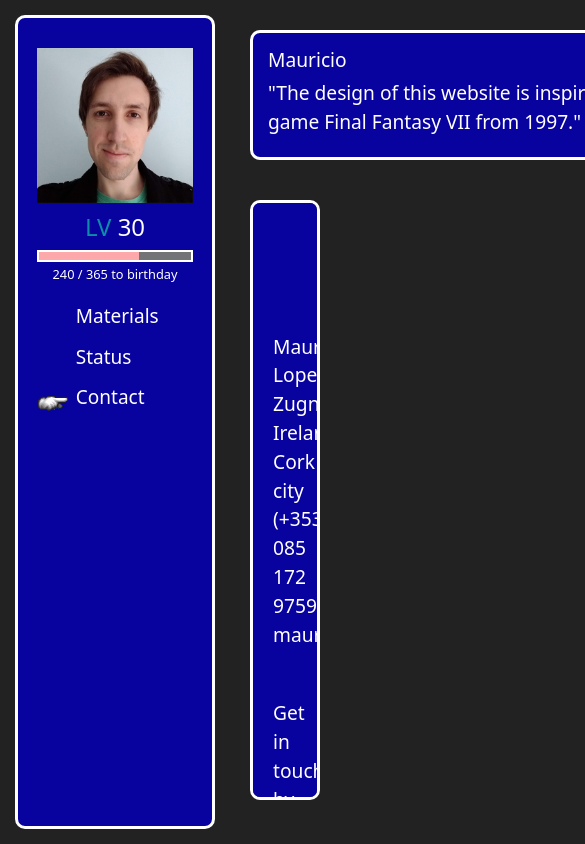
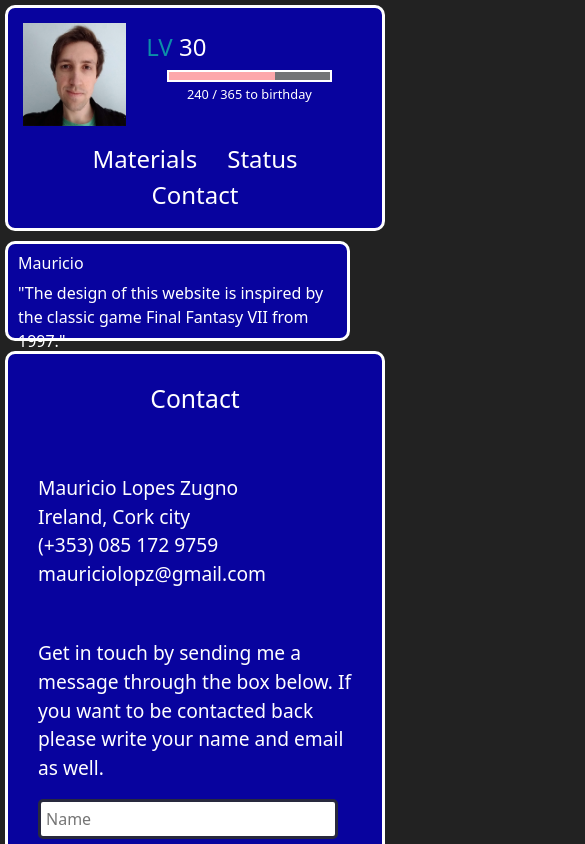
Before and after one commit to MauricioLZ/portfolio, a React (Create React App) app: page / in a window 390 px wide. Both pictures are taken after a click on the link "Contact". Shown: the top 844 px of the page, 585 px wide, since content can reach past the window. Built offline with nearby package versions, Linux system fonts and the light colour scheme; no server answers.

Commit message:
Mobile version

```diff
--- a/src/components/portfolio.jsx
+++ b/src/components/portfolio.jsx
@@ -46,6 +46,7 @@ function Portfolio(props)
                                     alt={project.title}
                                     loading="eager"
                                     onLoad={() => { if(index === 0) handleResize() }}
+                                    onMouseDown={() => showProject(index)}
                                 />
                             ))}
 
--- a/src/components/project.jsx
+++ b/src/components/project.jsx
@@ -2,9 +2,14 @@ import { FontAwesomeIcon } from '@fortawesome/react-fontawesome'
 import { faArrowLeft } from '@fortawesome/free-solid-svg-icons/faArrowLeft'
 import { faVolumeUp } from '@fortawesome/free-solid-svg-icons/faVolumeUp'
 import { motion } from "framer-motion"
+import { useEffect } from "react"
 
 function Project(props)
 {
+    useEffect(() => {
+        window.scrollTo(0, 320);
+    }, [])
+
     function goBack() {
         props.goBack();
     }
--- a/src/components/sidebar.jsx
+++ b/src/components/sidebar.jsx
@@ -64,10 +64,12 @@ function Sidebar(props)
     return (
         <div className="sidebar">
             <img className="profileImg" src={photo} alt="Profile"/>
-            <h5 className="level">LV <span>{age}</span></h5>
-            <div className="expGauge">
-                <div style={{ width: (yearProgression * 100) + "%"}}></div>
-                <p>{day1} / {totalDaysInYear} to birthday</p>
+            <div className="levelExp">
+                <h5 className="level">LV <span>{age}</span></h5>
+                <div className="expGauge">
+                    <div style={{ width: (yearProgression * 100) + "%"}}></div>
+                    <p>{day1} / {totalDaysInYear} to birthday</p>
+                </div>
             </div>
             <div className="topicsGrid">
                 <div className="cursorContainer">
--- a/src/style/App.css
+++ b/src/style/App.css
@@ -33,10 +33,6 @@ html, body {
 .sidebar {
   position: absolute;
   text-align: center;
-  width: 250px;
-  top: 15px;
-  left: 15px;
-  bottom: 15px;
   border-radius: 10px;
   background-color: #08039e;
   border: 3px solid white;
@@ -77,15 +73,8 @@ html, body {
   font-size: 0.8rem;
 }
 
-.topicsGrid {
-  display: grid;
-  grid-template-areas:
-    "cursor topic topic topic";
-}
-
 .cursorContainer {
   display: inline-block;
-  grid-area: cursor;
   width: 80px;
   height: 180px;
 }
@@ -128,10 +117,6 @@ html, body {
 .dialogue {
   position: absolute;
   text-align: left;
-  width: 500px;
-  top: 30px;
-  left: 300px;
-  height: 130px;
   border-radius: 10px;
   background-color: #08039e;
   border: 3px solid white;
@@ -373,9 +358,10 @@ html, body {
 /* FULL SCREEN */
 
 .fullScreen {
-  position: absolute;
+  position: fixed;
   width: 100%;
   height: 100%;
+  top: 0px;
   text-align: center;
   padding: 50px;
   background-color: rgba(34, 34, 34, 0.9);
--- a/src/style/responsive.css
+++ b/src/style/responsive.css
@@ -1,43 +1,153 @@
 @media only screen and (max-width: 799px) {
+
+    /* SIDEBAR */
+
     .sidebar {
-      width: 200px;
+      position: relative;
       font-size: 0.7rem;
+      margin: 5px 5px;
+      padding: 15px;
+      text-align: start;
     }
-    .topics a {
-      margin-bottom: 12px;
+
+    .profileImg {
+      display: inline-block;
+      width: 30%;
+      margin-top: 0px;
+      vertical-align: top;
     }
-    .cursorContainer {
-      width: 40px;
+
+    .levelExp {
+      display: inline-block;
+      width: 60%;
+      margin-left: 20px;
     }
-    .cursorContainer img {
-      width: 30px;
-    }
+
     .expGauge {
       height: 12px;
+      text-align: center;
     }
 
-    .portfolio, .project, .reviews, .contact {
-      left: 250px;
-      padding: 40px 20px;
+    .topicsGrid {
+      margin-top: 15px;
     }
-    .about, .dialogue {
-      left: 250px;
+
+    .cursorContainer {
+      display: none;
     }
+
+    .topics {
+      display: block;
+      height: auto;
+      text-align: center;
+    }
+
+    .topics a {
+      display: inline-block;
+      margin: 0px 15px;
+      font-size: 1.5rem;
+    }
+
+    /* DIALOGUE */
+
+    .dialogue {
+      position: initial;
+      margin: 10px 40px 10px 5px;
+      padding: 10px;
+      height: 100px;
+    }
+
+    .dialogue h1 {
+      font-size: 1.0rem;
+    }
+
+    .dialogue p {
+      font-size: 1.0rem;
+    }
+
+    /* PAGES */
+
+    .portfolio, .project, .reviews, .contact, .about {
+      position: initial;
+      margin: 5px;
+      padding: 30px;
+    }
+
     .portfolioOverlays {
-      padding: 40px 20px;
+      display: none;
+    }
+
+    .about div {
+      padding: 0px;
+    }
+
+    .infjImg {
+      display: block;
+      width: 100%;
+      height: auto;
+    }
+
+    .about p {
+      display: block;
+      font-size: 1.0rem;
+      margin: 40px 0px 0px;
+    }
+
+    .lelouchImg {
+      position: initial;
+      display: block;
+      margin: 40px auto 20px;
+      text-align: center;
     }
 
     .portfolioImgGroup img {
       width: 100%;
     }
 
-    .portfolioImgOverlay {
-      width: 100%;
-      margin-right: 0px;
+    .projectMedia {
+      display: block;
+      width: auto;
     }
 
     .projectMedia img {
+      width: 45%;
+      margin: 5px 2%;
+    }
+
+    .projectDescription {
+      display: block;
       width: 100%;
+      margin: 30px 0px 10px;
+    }
+
+    .fullScreen {
+      padding: 15px;
+      overflow: scroll;
+    }
+  }
+
+  @media only screen and (min-width: 800px) {
+    .sidebar {
+      top: 15px;
+      left: 15px;
+      bottom: 15px;
+    }
+
+    .topicsGrid {
+      display: grid;
+      grid-template-areas:
+        "cursor topic topic topic";
+    }
+
+    .cursorContainer {
+      grid-area: cursor;
+    }
+
+    .dialogue {
+      width: 500px;
+      top: 30px;
+      left: 300px;
+      height: 130px;
     }
   }
 
```
